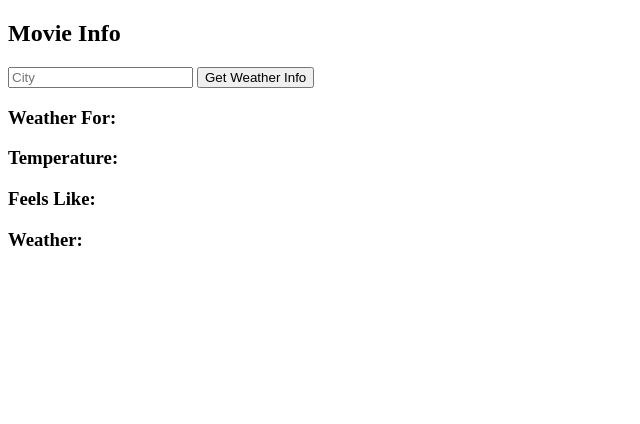
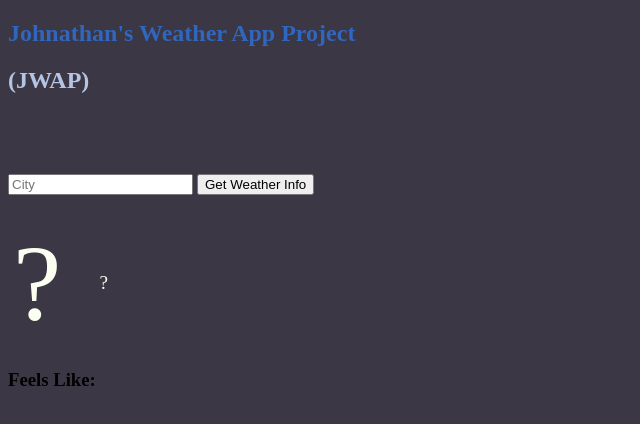
Before and after one commit to jo-ewa/weather-app-ajax, a plain HTML site: page index.html in a window 1280 px wide. Shown: the whole page, without its empty margins (0-640 px from the left). Drawn offline with nearby package versions, Linux system fonts and the light colour scheme.

Commit message:
added basic styling, some colors

```diff
--- a/index.html
+++ b/index.html
@@ -14,21 +14,25 @@
       <div class="hamburger"></div>
     </header>
     <main>
+      <section class="hero">
+        <h1>Johnathan's Weather App Project</h1>
+        <h2>(JWAP)</h2>
+      </section>
       <section class="weather-app-container">
-        <h1>Movie Info</h1>
         <form>
           <input type="text" required placeholder="City" />
           <input type="submit" value="Get Weather Info" />
         </form>
-        <h3>Weather For:</h3>
-        <p id="city"></p>
-        <h3>Temperature:</h3>
-        <p id="temperature"></p>
+        <h2 id="city"></h2>
+        <div class="card">
+          <p id="temperature">?</p>
+          <div class="card-right">
+            <p id="weather">?</p>
+            <span></span>
+          </div>
+        </div>
         <h3>Feels Like:</h3>
         <p id="feels"></p>
-        <h3>Weather:</h3>
-        <p id="weather"></p>
-        <span></span>
       </section>
     </main>
     <footer></footer>
--- a/style.css
+++ b/style.css
@@ -0,0 +1,42 @@
+/* TEMP DELETE SOON  */
+body {
+  background-color: #3c3744;
+}
+
+.weather-app-container {
+  margin: 80px 0;
+}
+
+.card {
+  width: 100px;
+  display: flex;
+  align-items: center;
+  justify-content: space-between;
+}
+
+h1 {
+  color: #3066be;
+}
+
+h2 {
+  color: #b4c5e4;
+}
+
+p {
+  color: #fbfff1;
+}
+
+.card-right {
+  display: flex;
+  align-items: center;
+  justify-content: center;
+}
+
+#temperature {
+  font-size: 6.8rem;
+  margin: 5px;
+}
+
+#weather {
+  font-size: 1.2rem;
+}
```
